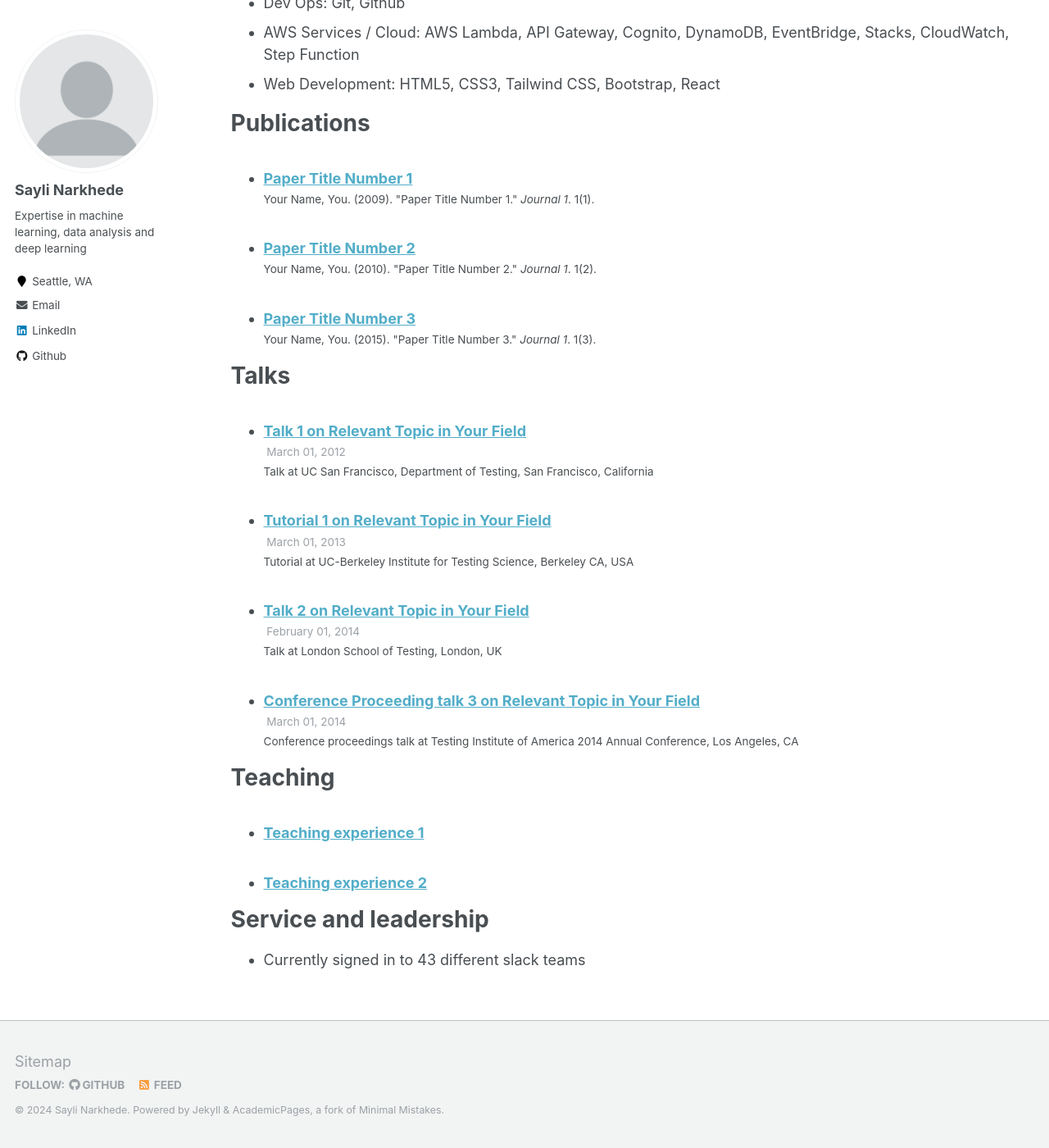
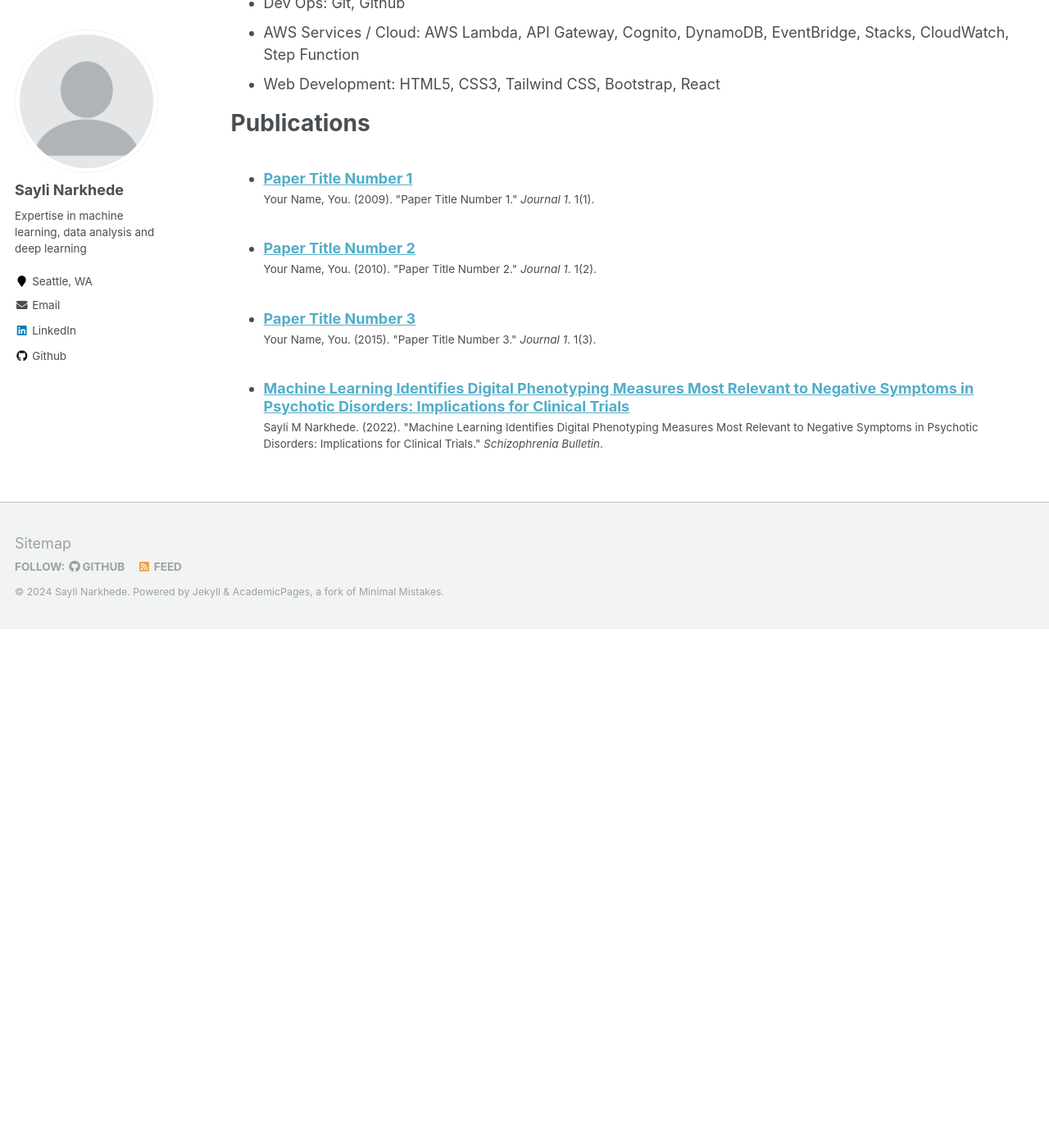
Before and after one commit to SayliMN/saylimn.github.io, a Jekyll site: the page built from _pages/cv.md, in a window 1280 px wide and 1400 px high, scrolled down 1088 px. Shown: the whole window at 82% size. Built offline with Jekyll 4.4.1, drawn with Linux system fonts in a browser that asks for light colours; after the commit the page ends 1855 px from its top, so only the background shows below that.

Commit message:
add and update publicationsfile and folder

```diff
--- a/_pages/cv.md
+++ b/_pages/cv.md
@@ -45,19 +45,3 @@ Publications
   <ul>{% for post in site.publications %}
     {% include archive-single-cv.html %}
   {% endfor %}</ul>
-
-Talks
-======
-  <ul>{% for post in site.talks %}
-    {% include archive-single-talk-cv.html %}
-  {% endfor %}</ul>
-
-Teaching
-======
-  <ul>{% for post in site.teaching %}
-    {% include archive-single-cv.html %}
-  {% endfor %}</ul>
-
-Service and leadership
-======
-* Currently signed in to 43 different slack teams
--- /dev/null
+++ b/_publications/2022-03-01-ml.md
@@ -0,0 +1,15 @@
+---
+title: "Machine Learning Identifies Digital Phenotyping Measures Most Relevant to Negative Symptoms in Psychotic Disorders: Implications for Clinical Trials"
+collection: publications
+permalink: /publication/2022-03-01-ml
+excerpt: 'This paper is about the number 1. The number 2 is left for future work.'
+date: 2022-03-01
+venue: 'Schizophrenia Bulletin'
+paperurl: 'https://pubmed.ncbi.nlm.nih.gov/34915570/'
+citation: 'Sayli M Narkhede. (2022). &quot;Machine Learning Identifies Digital Phenotyping Measures Most Relevant to Negative Symptoms in Psychotic Disorders: Implications for Clinical Trials.&quot; <i>Schizophrenia Bulletin</i>.'
+---
+This paper is about the number 1. The number 2 is left for future work.
+
+[Download paper here](https://pubmed.ncbi.nlm.nih.gov/34915570/)
+
+Recommended citation: Your Name, You. (2009). "Paper Title Number 1." <i>Journal 1</i>. 1(1).
```
